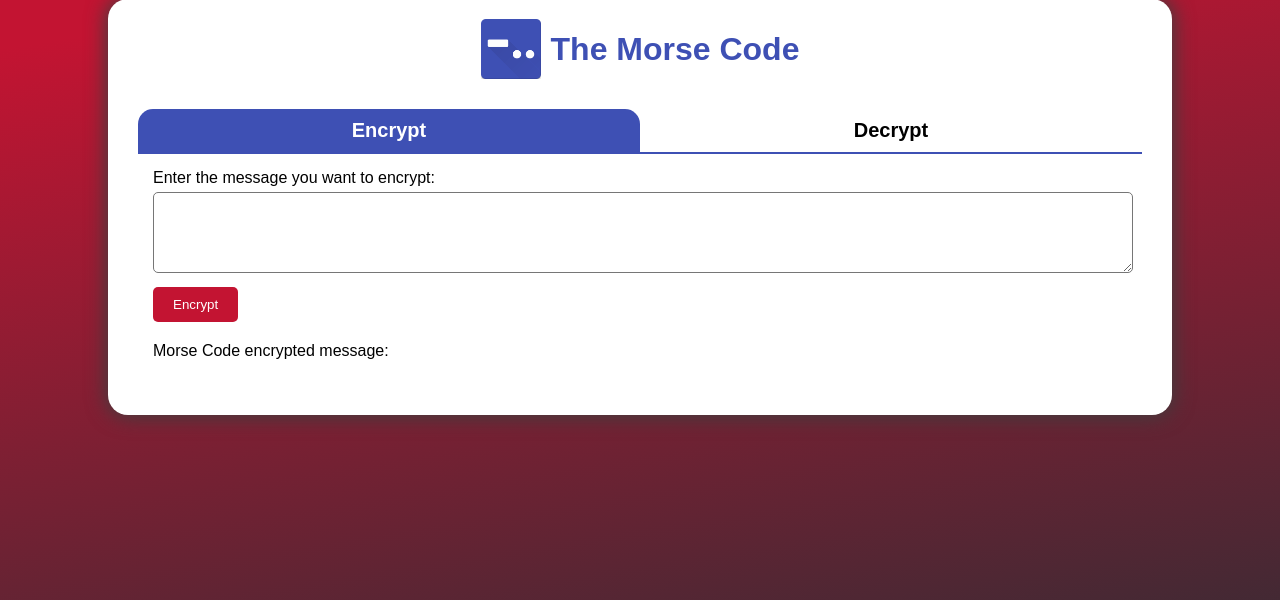
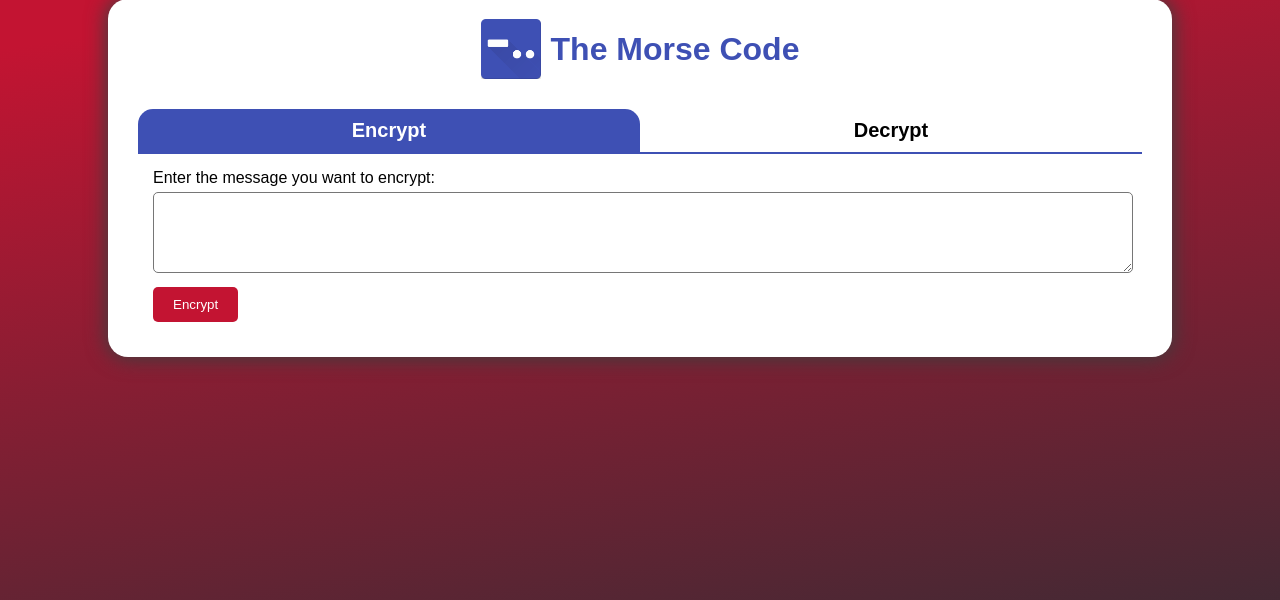
Before and after one commit to hemendrarajawat/the-morse-code, a Flask app: page / in a window 1280 px wide. Shown: the part 51-651 px from the top of the page. Run offline with Flask 2, Linux system fonts and the light colour scheme.

Commit message:
:beetle: close #2 - Output section bug resolve

```diff
--- a/static/css/style.css
+++ b/static/css/style.css
@@ -122,6 +122,7 @@ input[type="submit"]:focus {
 
 div.output-section {
     margin: 20px 0;
+    display: none;
 }
 
 div.output-section p {
@@ -132,6 +133,8 @@ div.output-section div {
     padding: 10px;
     border: 1px solid rgb(118, 118, 118);
     border-radius: 5px;
+    width: 100%;
+    height: 100%;
 }
 
 div.output-section div:empty {
--- a/static/js/script.js
+++ b/static/js/script.js
@@ -48,6 +48,38 @@ function setupFormSubmit() {
             handleDecryptFormSubmit(event);
         })
     }
+
+    let messageTextarea = document.getElementById('message');
+    messageTextarea.onchange = (event) => {
+        let element = event.target;
+        element.value = element.value.trim();
+        if (element.value != null && element.value.trim() != "") {
+            element.classList.remove('error');
+        } else {
+            element.classList.add('error');
+        }
+
+        let section = document.querySelector('div[class*="encypt-output-section"]');
+        if (section) {
+            section.style.display = 'none';
+        }
+    }
+
+    let cipherTextarea = document.getElementById('cipher');
+    cipherTextarea.onchange = (event) => {
+        let element = event.target;
+        element.value = element.value.trim();
+        if (element.value != null && element.value.trim() != "") {
+            element.classList.remove('error');
+        } else {
+            element.classList.add('error');
+        }
+
+        let section = document.querySelector('div[class*="decrypt-output-section"]');
+        if (section) {
+            section.style.display = 'none';
+        }
+    }
 }
 
 function handleEncryptFormSubmit(event) {
@@ -57,7 +89,7 @@ function handleEncryptFormSubmit(event) {
         submitButton.value = 'Encrypting...';
     }
 
-    if (formData && formData.get('message') != "") {
+    if (formData && formData.get('message').trim() != "") {
         let messageTextarea = document.getElementById('message');
         messageTextarea.classList.remove('error');
 
@@ -67,6 +99,11 @@ function handleEncryptFormSubmit(event) {
                 let response = JSON.parse(this.responseText);
 
                 if (response.status === 'success') {
+                    let section = document.querySelector('div[class*="encypt-output-section"]');
+                    if (section) {
+                        section.style.display = 'block';
+                    }
+
                     let cipherOutput = document.querySelector('div[id="cipher-output"]');
                     if (cipherOutput) {
                         cipherOutput.innerText = response.cipher;
@@ -81,7 +118,7 @@ function handleEncryptFormSubmit(event) {
         };
         xhttp.open("POST", "/encrypt/", true);
         xhttp.setRequestHeader("Content-type", "application/x-www-form-urlencoded");
-        xhttp.send(`message=${formData.get('message')}`);
+        xhttp.send(`message=${formData.get('message').trim()}`);
     } else {
         let messageTextarea = document.getElementById('message');
         messageTextarea.classList.add('error');
@@ -99,7 +136,7 @@ function handleDecryptFormSubmit(event) {
         submitButton.value = 'Decrypting...';
     }
 
-    if (formData && formData.get('cipher') != "") {
+    if (formData && formData.get('cipher').trim() != "") {
         let cipherTextarea = document.getElementById('cipher');
         cipherTextarea.classList.remove('error');
 
@@ -109,6 +146,11 @@ function handleDecryptFormSubmit(event) {
                 let response = JSON.parse(this.responseText);
 
                 if (response.status === 'success') {
+                    let section = document.querySelector('div[class*="decrypt-output-section"]');
+                    if (section) {
+                        section.style.display = 'block';
+                    }
+
                     let messageOutput = document.querySelector('div[id="message-output"]');
                     if (messageOutput) {
                         messageOutput.innerText = response.message;
@@ -123,7 +165,7 @@ function handleDecryptFormSubmit(event) {
         };
         xhttp.open("POST", "/decrypt/", true);
         xhttp.setRequestHeader("Content-type", "application/x-www-form-urlencoded");
-        xhttp.send(`cipher=${formData.get('cipher')}`);
+        xhttp.send(`cipher=${formData.get('cipher').trim()}`);
     } else {
         let cipherTextarea = document.getElementById('cipher');
         cipherTextarea.classList.add('error');
--- a/templates/index.html
+++ b/templates/index.html
@@ -36,7 +36,7 @@
                                 </form>
                             </div>
 
-                            <div class="output-section">
+                            <div class="output-section encypt-output-section">
                                 <p>Morse Code encrypted message: </p>
                                 <div id="cipher-output"></div>
                             </div>
@@ -50,7 +50,7 @@
                                 </form>
                             </div>
 
-                            <div class="output-section">
+                            <div class="output-section decrypt-output-section">
                                 <p>Morse Code decrypted message: </p>
                                 <div id="message-output"></div>
                             </div>
```
